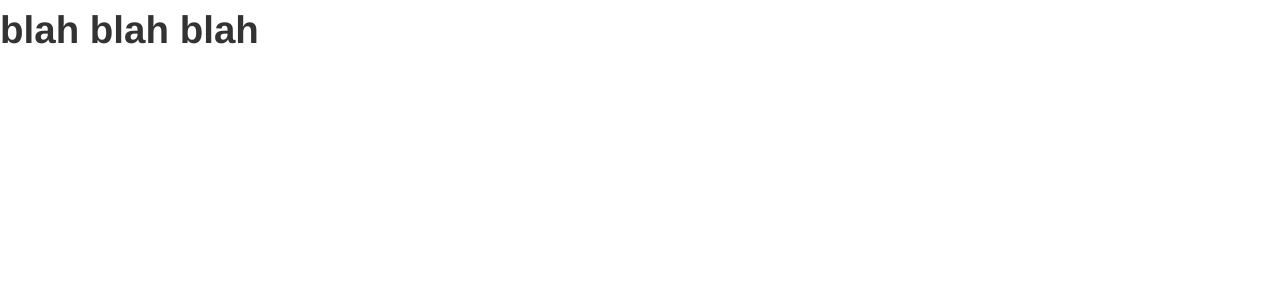
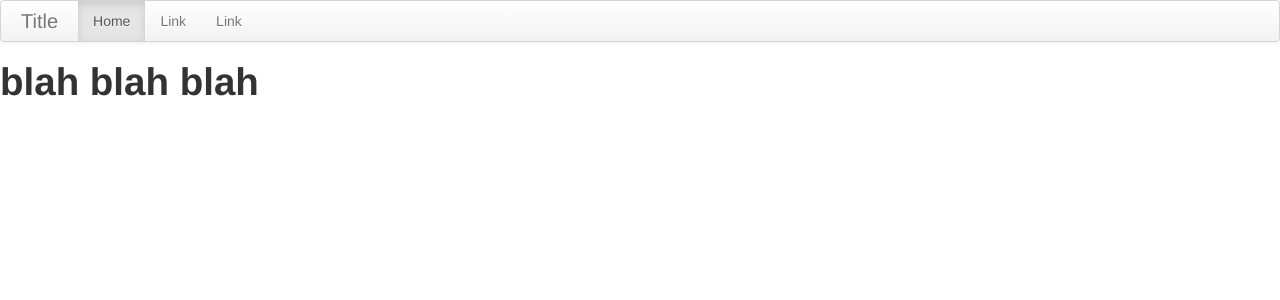
Before and after one commit to thedereck/thedereck.github.com, a Jekyll site: the page built from index.html, in a window 1280 px wide. Shown: the top 300 px of the page. Built offline with Jekyll 4.4.1, drawn with Linux system fonts in a browser that asks for light colours.

Commit message:
Adding more bootstrap.

```diff
--- a/_layouts/page.html
+++ b/_layouts/page.html
@@ -1,11 +1,21 @@
 <!DOCTYPE html>
-<html>
+<html lang="en">
 	<head>
 		<title>{{ page.title }}</title>
 		<meta name="viewport" content="width=device-width, initial-scale=1.0">
 		<link href="css/bootstrap.min.css" rel="stylesheet" media="screen">
 	</head>
 	<body>
+		<div class="navbar">
+			<div class="navbar-inner">
+				<a class="brand" href="#">Title</a>
+				<ul class="nav">
+					<li class="active"><a href="#">Home</a></li>
+					<li><a href="#">Link</a></li>
+					<li><a href="#">Link</a></li>
+				</ul>
+			</div>
+		</div>
 		<h1>blah blah blah</h1>
 		<script src="js/bootstrap.min.js"></script>
 	</body>
```
